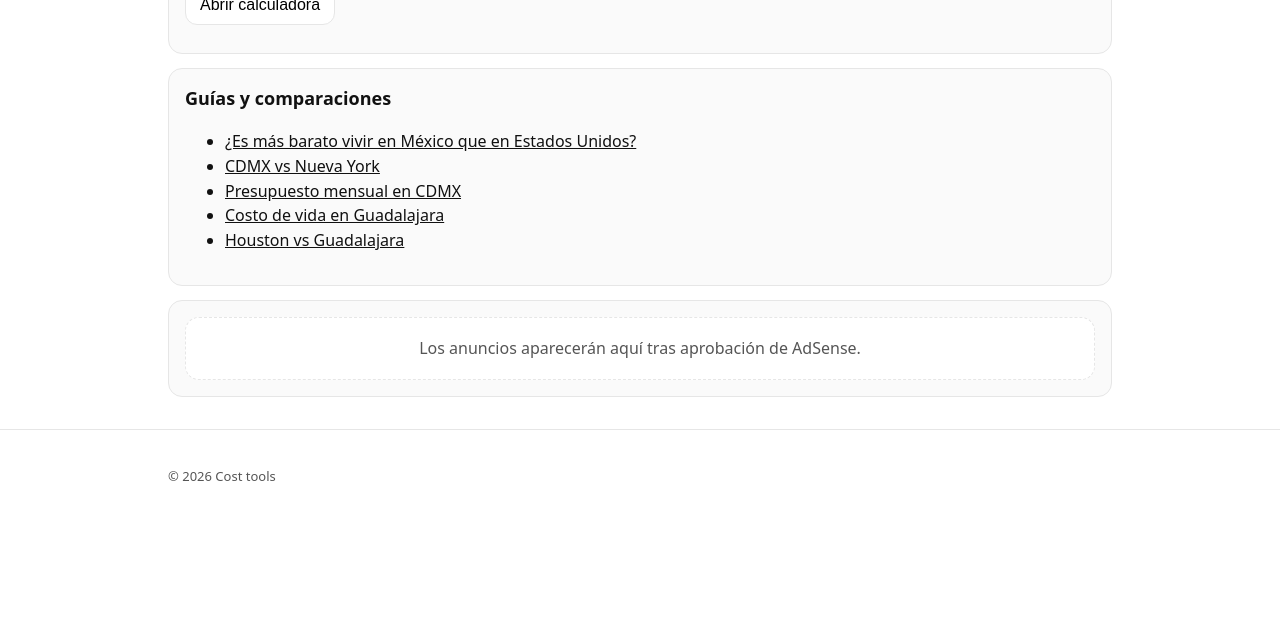
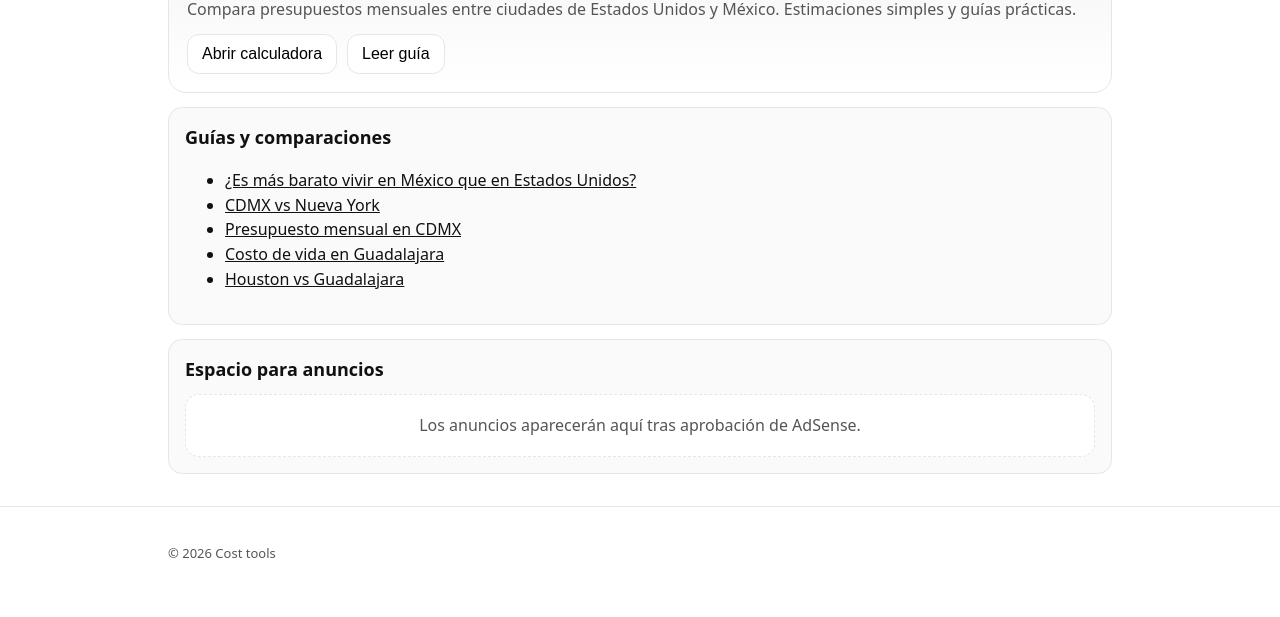
Before and after one commit to jpetitje/jpetitje.github.io, a plain HTML site: page es/index.html in a window 1280 px wide. Shown: the part 183-800 px from the top of the page. Drawn offline with Linux system fonts and the light colour scheme.

Commit message:
Update index.html

```diff
--- a/es/index.html
+++ b/es/index.html
@@ -4,7 +4,7 @@
 <meta charset="utf-8" />
 <meta name="viewport" content="width=device-width,initial-scale=1" />
 <title>Calculadora de costo de vida Estados Unidos vs México</title>
-<meta name="description" content="Compara el costo de vida entre Estados Unidos y México. Calculadora gratuita y guías detalladas." />
+<meta name="description" content="Compara el costo de vida entre Estados Unidos y México. Calculadora gratuita y guías prácticas." />
 <link rel="stylesheet" href="/assets/styles.css" />
 </head>
 <body>
@@ -14,10 +14,10 @@
 <div class="navlinks">
 <a href="/es/" class="badge">Inicio</a>
 <a href="/es/calculator.html">Calculadora</a>
+<a href="/es/about.html">Acerca de</a>
 <a href="/es/privacy.html">Privacidad</a>
 <a href="/es/terms.html">Términos</a>
 <a href="/es/contact.html">Contacto</a>
-<a href="/es/about.html">Acerca de</a>
 </div>
 <div class="lang">
 <a class="badge" href="/en/">EN</a>
@@ -28,10 +28,13 @@
 
 <main class="container">
 
+<div class="hero">
 <h1>Calculadora de costo de vida</h1>
-
-<div class="card">
-<p><a href="/es/calculator.html"><button>Abrir calculadora</button></a></p>
+<p>Compara presupuestos mensuales entre ciudades de Estados Unidos y México. Estimaciones simples y guías prácticas.</p>
+<div class="hero-actions">
+<a href="/es/calculator.html"><button>Abrir calculadora</button></a>
+<a href="/es/es-mas-barato-vivir-en-mexico-que-en-estados-unidos.html"><button>Leer guía</button></a>
+</div>
 </div>
 
 <div class="card">
@@ -46,6 +49,7 @@
 </div>
 
 <div class="card">
+<h2>Espacio para anuncios</h2>
 <div class="ad-slot">Los anuncios aparecerán aquí tras aprobación de AdSense.</div>
 </div>
 
```
